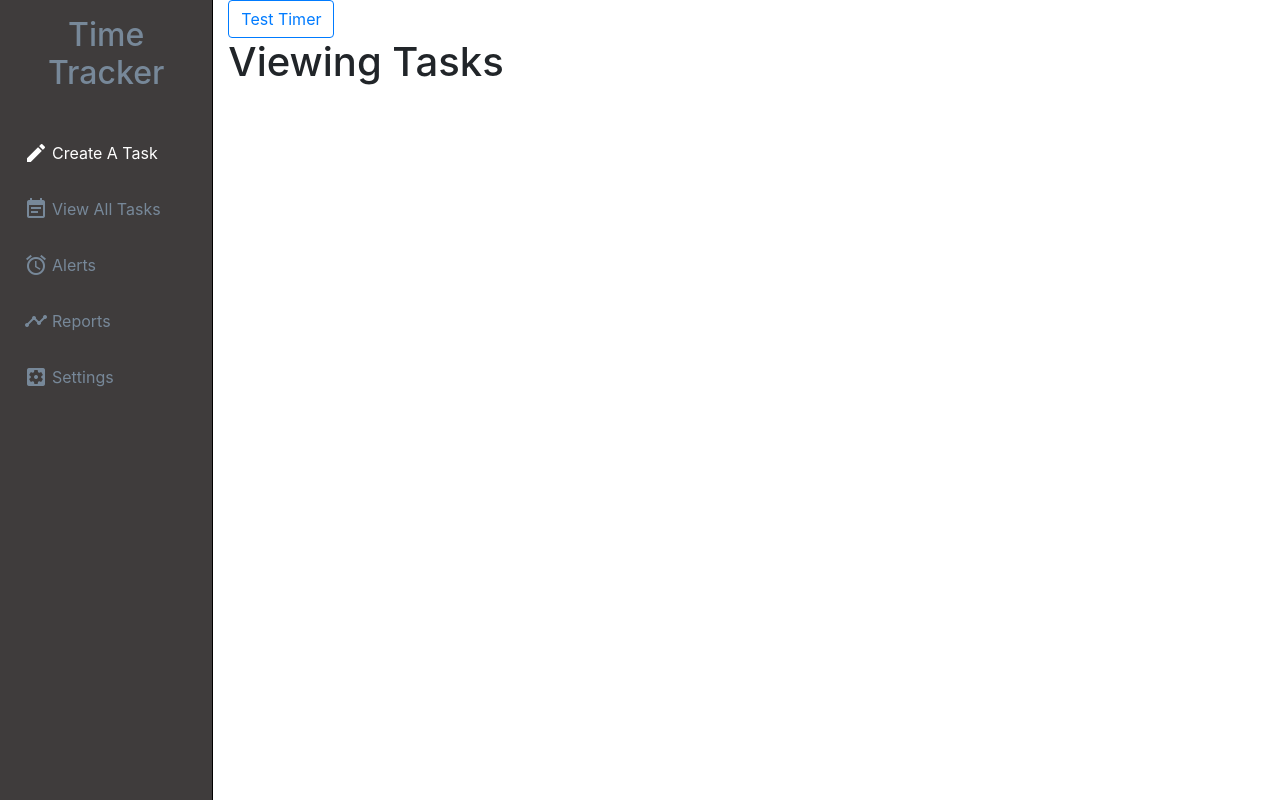
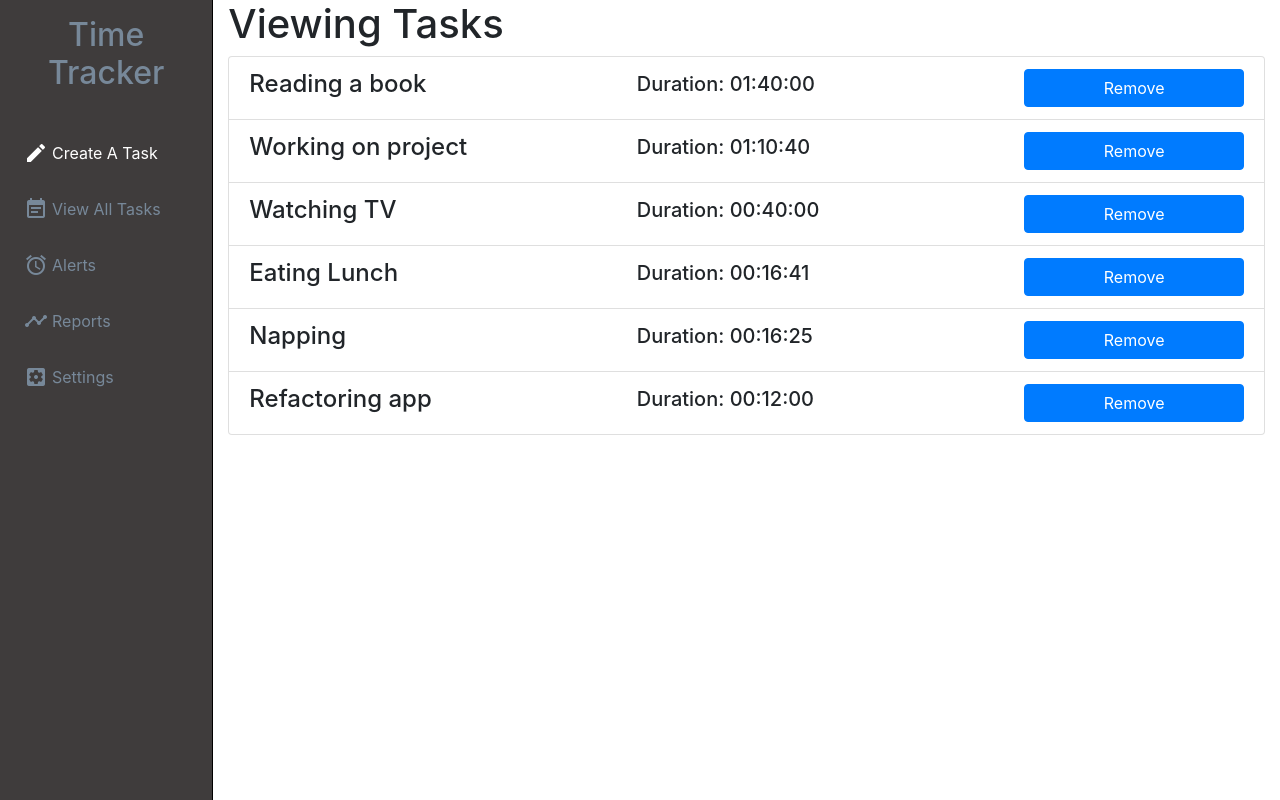
Before and after one commit to chingu-voyages/TNT-Task-Timer-v12-geckos-team-01-, a React (Create React App) app: page /viewtasks in a window 1280 px wide. Built offline with nearby package versions, Linux system fonts and the light colour scheme.

Commit message:
view tasks page redux and styling

```diff
--- a/src/App.css
+++ b/src/App.css
@@ -119,6 +119,24 @@ i:hover {
   color: black;
 }
 
+/* task list items (mostly in TaskList.js) */
+.task-list-item {
+  display: flex;
+  justify-content: space-between;
+  align-items: center;
+}
+
+.task-list-name {
+  flex: 2;
+}
+
+.task-list-duration {
+  flex: 2;
+}
+
+.task-list-remove-button {
+  flex: 1;
+}
 @media (max-width: 900px) {
   .sidebar {
     width: 100px;
--- a/src/App.js
+++ b/src/App.js
@@ -1,9 +1,10 @@
+/* eslint-disable no-unused-vars */
 import React, { useState } from "react";
 import "bootstrap/dist/css/bootstrap.min.css";
 import "./App.css";
 
 /* Bootstrap Imports */
-import Button from "react-bootstrap/Button";
+// import Button from "react-bootstrap/Button";
 import Container from "react-bootstrap/Container";
 import Row from "react-bootstrap/Row";
 import Col from "react-bootstrap/Col";
@@ -41,7 +42,7 @@ function App() {
       setIsTimerRunning(false);
       clearInterval(timerId);
       setTimerId(null);
-      console.log(`Timer Done after ${timerDuration} seconds`);
+      // console.log(`Timer Done after ${timerDuration} seconds`);
     }
   };
 
@@ -73,9 +74,9 @@ function App() {
 
             {/* Bootstrap Column for the main content */}
             <Col xs={{ span: 12 }} md={{ span: 10 }}>
-              <Button variant="outline-primary" onClick={startTimer}>
+              {/* <Button variant="outline-primary" onClick={startTimer}>
                 Test Timer
-              </Button>
+              </Button> */}
               <MainContent>
                 <Switch>
                   <Route exact path="/" component={CreateTaskPage} />
--- a/src/components/TaskList.js
+++ b/src/components/TaskList.js
@@ -1,24 +1,55 @@
 import React from "react";
 import { PropTypes } from "prop-types";
 import { connect } from "react-redux";
-import { Button } from "react-bootstrap";
+
+// bootstrap imports
+import Button from "react-bootstrap/Button";
+import ListGroup from "react-bootstrap/ListGroup";
+
+// task actions
 import { removeTask } from "../actions/taskActions";
 
-const TaskList = ({ tasks, remove }) => (
+// utilities
+import { convertSecondsToHMS } from "../util/timetools";
+
+const TaskList = ({ tasks, remove }) => {
+  return (
     <div>
-    <ul>
-      {tasks.map(task => (
-        <div key={task.id}>
-          <h4>{task.taskName}</h4>
-          <p>To be completed: {task.completion}</p>
-          <Button id={task.id} onClick={remove}>
+      <ListGroup>
+        {tasks.map(task => {
+          const duration = convertSecondsToHMS(task.duration);
+
+          // add leading 0 to any numbers less than 10
+          const hours =
+            duration.hours < 10 ? `0${duration.hours}` : duration.hours;
+          const minutes =
+            duration.minutes < 10 ? `0${duration.minutes}` : duration.minutes;
+          const seconds =
+            duration.seconds < 10 ? `0${duration.seconds}` : duration.seconds;
+          const durationString = `${hours}:${minutes}:${seconds}`;
+
+          return (
+            <ListGroup.Item key={task.id}>
+              <div className="task-list-item">
+                <h4 className="task-list-name">{task.taskName}</h4>
+                <h5 className="task-list-duration">
+                  Duration: {durationString}
+                </h5>
+                <Button
+                  className="task-list-remove-button"
+                  id={task.id}
+                  onClick={remove}
+                >
                   Remove
                 </Button>
               </div>
-      ))}
-    </ul>
+            </ListGroup.Item>
+          );
+        })}
+      </ListGroup>
     </div>
   );
+};
 
 TaskList.propTypes = {
   remove: PropTypes.any.isRequired,
@@ -26,7 +57,7 @@ TaskList.propTypes = {
 };
 
 const mapStateToProps = state => ({
-  tasks: state.tasks
+  tasks: state.tasks.tasks
 });
 
 const mapDispatchToProps = dispatch => ({
--- a/src/pages/ViewTasksPage.js
+++ b/src/pages/ViewTasksPage.js
@@ -1,9 +1,11 @@
 import React from "react";
+import TaskList from "../components/TaskList";
 
 const ViewTasksPage = () => {
   return (
     <div>
       <h1>Viewing Tasks</h1>
+      <TaskList />
     </div>
   );
 };
--- a/src/reducer/taskReducer.js
+++ b/src/reducer/taskReducer.js
@@ -1,4 +1,23 @@
 import { ADD_TASK, REMOVE_TASK } from "../actions/types";
+
+// create some fake tasks for testing
+// duration is in seconds
+const testTasks = [
+  { taskName: "Reading a book", date: new Date(), duration: 6000 },
+  { taskName: "Working on project", date: new Date(), duration: 4240 },
+  { taskName: "Watching TV", date: new Date(), duration: 2400 },
+  { taskName: "Eating Lunch", date: new Date(), duration: 1001 },
+  { taskName: "Napping", date: new Date(), duration: 985 },
+  { taskName: "Refactoring app", date: new Date(), duration: 720 }
+];
+
+// set some ids for the tasks
+testTasks.forEach((task, index) => {
+  // eslint-disable-next-line no-param-reassign
+  task.id = index;
+});
+// set the tasks in the localstorage
+localStorage.setItem("tasks", JSON.stringify(testTasks));
 
 /* Initial State */
 const tasksFromLocalState = JSON.parse(localStorage.getItem("tasks")) || [];
```
Lines whose indentation alone changed are shown as unchanged.
